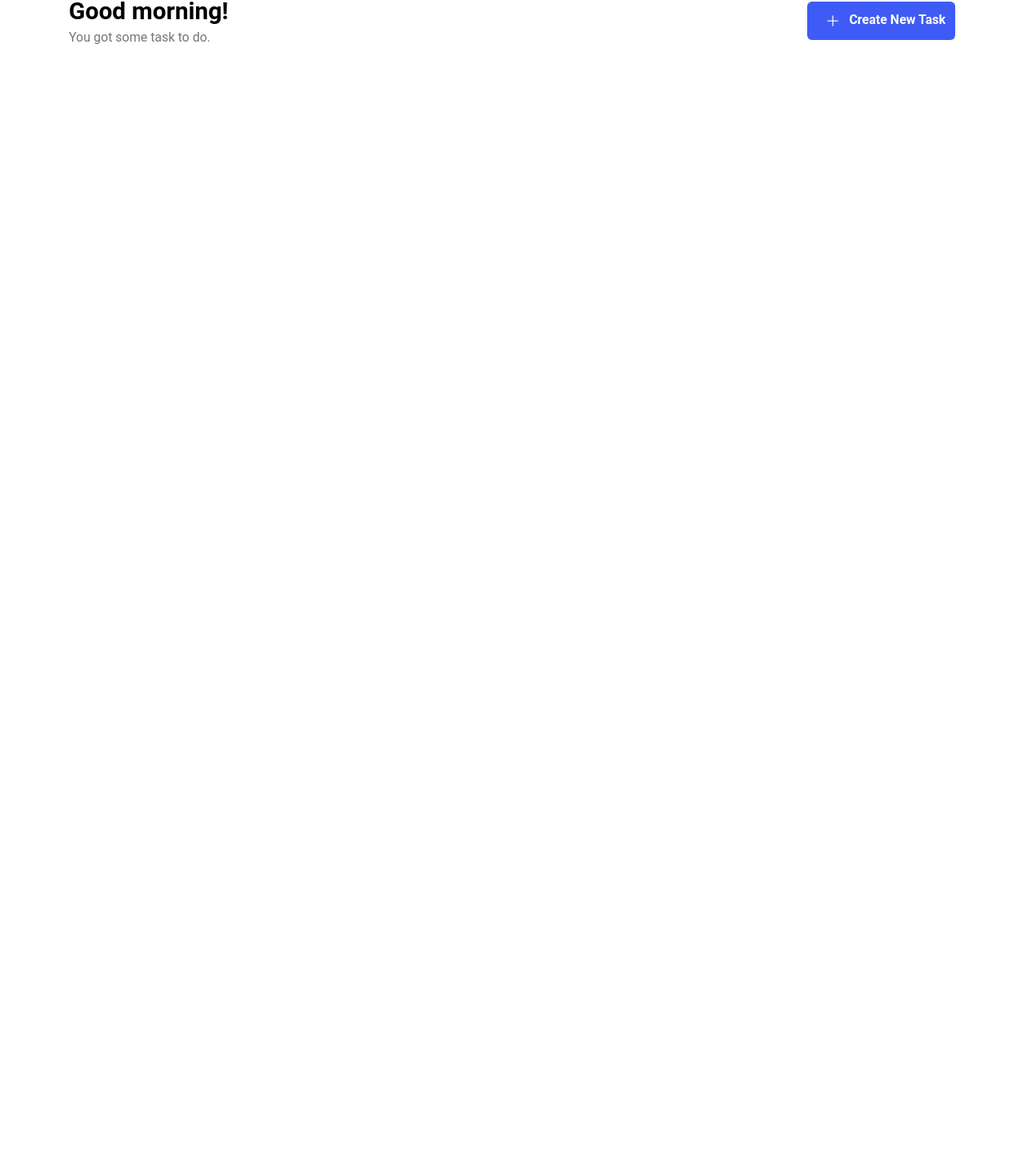
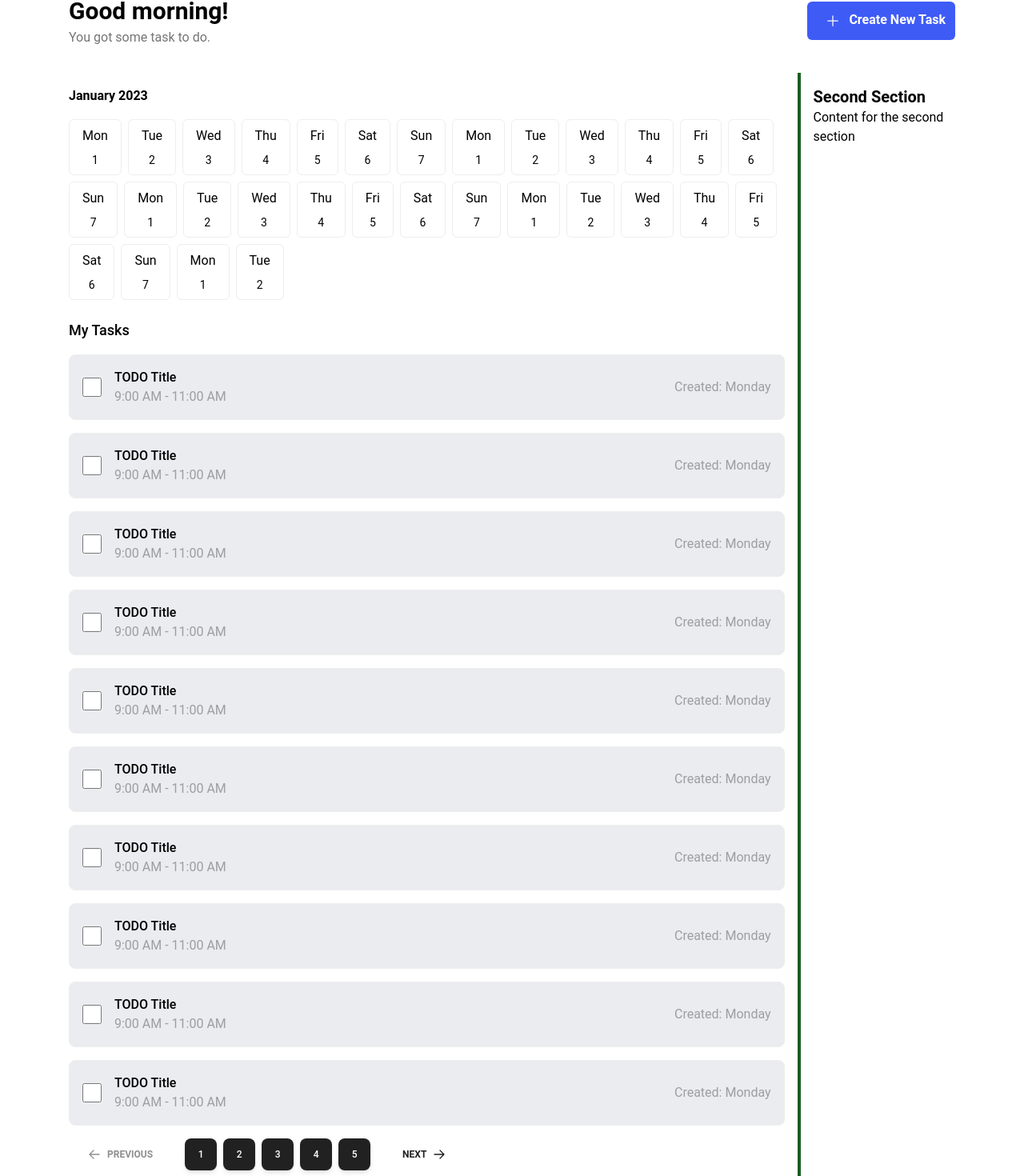
Before and after one commit to oyerohabib/schoolinka-front-end, a React (Create React App) app: page / in a window 1280 px wide. Shown: the part 119-1589 px from the top of the page at 80% size. Before the commit the page ends 800 px from the top, so only its background shows below. Built offline with nearby package versions, Linux system fonts and the light colour scheme.

Commit message:
feat: completed main section with todo components, pagination

```diff
--- a/src/App.tsx
+++ b/src/App.tsx
@@ -1,5 +1,6 @@
 import NavbarSection from "./components/NavbarSection";
 import Header from "./components/Header";
+import CalendarTaskSection from "./components/CalendarTaskSection";
 
 function App() {
   return (
@@ -10,6 +11,7 @@ function App() {
       <hr />
       <div className="container mx-auto">
         <Header />
+        <CalendarTaskSection />
       </div>
     </>
   );
--- /dev/null
+++ b/src/components/CalendarTaskSection.tsx
@@ -0,0 +1,39 @@
+import { Typography } from "@material-tailwind/react";
+import DateComponent from "./Date";
+import TodoComponent from "./Todo";
+import { CircularPagination } from "./Pagination";
+
+const CalendarTaskSection = () => {
+  return (
+    <div className="flex flex-col md:flex-row pb-12">
+      <div className="md:flex-8 p-4 w-full border-r-4 border-green-900">
+        <div className="mb-4">
+          <Typography variant="h6" className="mb-4">
+            January 2023
+          </Typography>
+          <div className="flex flex-row gap-2 flex-wrap mb-6">
+            {Array.from({ length: 30 }).map((_, index) => (
+              <DateComponent key={index} date={(index % 7) + 1} />
+            ))}
+          </div>
+        </div>
+
+        <div>
+          <h3 className="text-lg font-medium mb-4">My Tasks</h3>
+          <div>
+            {Array.from({ length: 10 }).map((_, index) => (
+              <TodoComponent />
+            ))}
+          </div>
+          <CircularPagination />
+        </div>
+      </div>
+      <div className="md:flex-2 p-4">
+        <h2 className="text-xl font-semibold">Second Section</h2>
+        <p>Content for the second section</p>
+      </div>
+    </div>
+  );
+};
+
+export default CalendarTaskSection;
--- /dev/null
+++ b/src/components/Date.tsx
@@ -0,0 +1,16 @@
+interface DateComponentProps {
+  date: number;
+}
+
+const DateComponent = ({ date }: DateComponentProps) => {
+  const dayNames = ["Mon", "Tue", "Wed", "Thu", "Fri", "Sat", "Sun"];
+  const dayIndex = (date - 1) % 7;
+  return (
+    <div className="bg-white rounded-md px-4 py-2 text-center border">
+      <div className="text-md">{dayNames[dayIndex]}</div>
+      <div className="mt-2 text-sm">{date}</div>
+    </div>
+  );
+};
+
+export default DateComponent;
--- /dev/null
+++ b/src/components/Pagination.tsx
@@ -0,0 +1,55 @@
+import React from "react";
+import { Button, IconButton } from "@material-tailwind/react";
+import { ArrowRightIcon, ArrowLeftIcon } from "@heroicons/react/24/outline";
+
+export function CircularPagination() {
+  const [active, setActive] = React.useState(1);
+
+  const getItemProps = (index: any) => ({
+    variant: active === index ? "filled" : "text",
+    color: "gray",
+    onClick: () => setActive(index),
+    className: "rounded-full",
+  });
+
+  const next = () => {
+    if (active === 5) return;
+
+    setActive(active + 1);
+  };
+
+  const prev = () => {
+    if (active === 1) return;
+
+    setActive(active - 1);
+  };
+
+  return (
+    <div className="flex items-center gap-4">
+      <Button
+        variant="text"
+        className="flex items-center gap-2 rounded-full"
+        onClick={prev}
+        disabled={active === 1}
+      >
+        <ArrowLeftIcon strokeWidth={2} className="h-4 w-4" /> Previous
+      </Button>
+      <div className="flex items-center gap-2">
+        <IconButton>1</IconButton>
+        <IconButton>2</IconButton>
+        <IconButton>3</IconButton>
+        <IconButton>4</IconButton>
+        <IconButton>5</IconButton>
+      </div>
+      <Button
+        variant="text"
+        className="flex items-center gap-2 rounded-full"
+        onClick={next}
+        disabled={active === 5}
+      >
+        Next
+        <ArrowRightIcon strokeWidth={2} className="h-4 w-4" />
+      </Button>
+    </div>
+  );
+}
--- /dev/null
+++ b/src/components/Todo.tsx
@@ -0,0 +1,25 @@
+const TodoComponent = () => {
+  return (
+    <div className="flex items-center justify-between w-full p-4 border rounded-lg bg-secondary mb-4">
+      {/* First section */}
+      <div className="flex items-center space-x-4">
+        {/* Checkbox */}
+        <input type="checkbox" className="h-6 w-6" />
+
+        {/* Title and Time Range (Vertically Stacked) */}
+        <div>
+          <div className="font-medium">TODO Title</div>
+          <div className="text-gray-500">9:00 AM - 11:00 AM</div>
+        </div>
+      </div>
+
+      {/* Second section */}
+      <div>
+        {/* Day Created */}
+        <div className="text-gray-500">Created: Monday</div>
+      </div>
+    </div>
+  );
+};
+
+export default TodoComponent;
--- a/tailwind.config.js
+++ b/tailwind.config.js
@@ -7,10 +7,12 @@ module.exports = withMT({
       backgroundColor: {
         primary: "rgba(63, 91, 246, 1.0)",
         "primary-hover": "rgba(63, 91, 200, 1.0)",
+        secondary: "#EAECF0",
       },
       textColor: {
         primary: "#3F5BF6",
         "primary-hover": "rgba(63, 91, 200, 1.0)",
+        secondary: "#EAECF0",
       },
     },
   },
```
Also changed, not shown: src/assets/Avatar.png (added).
